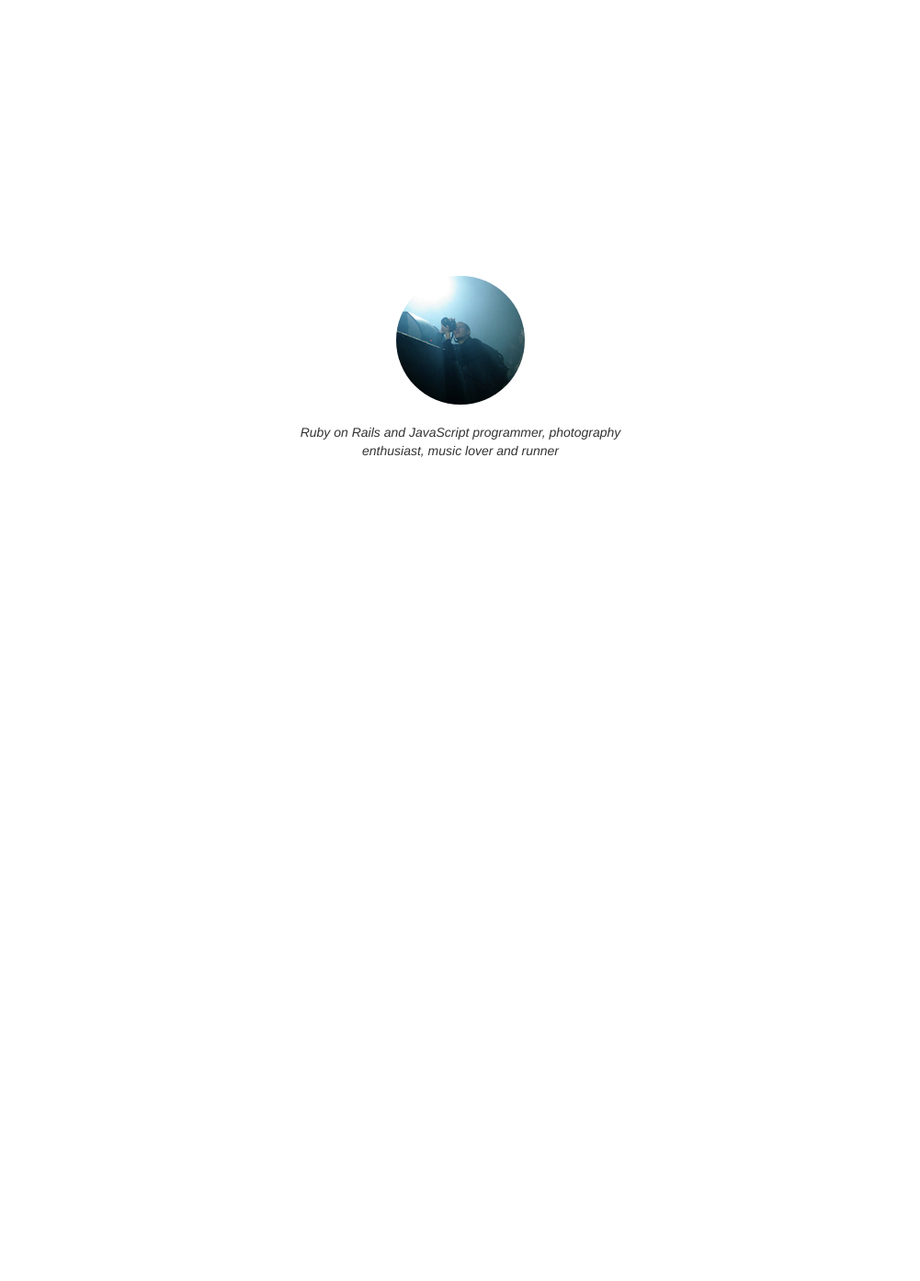
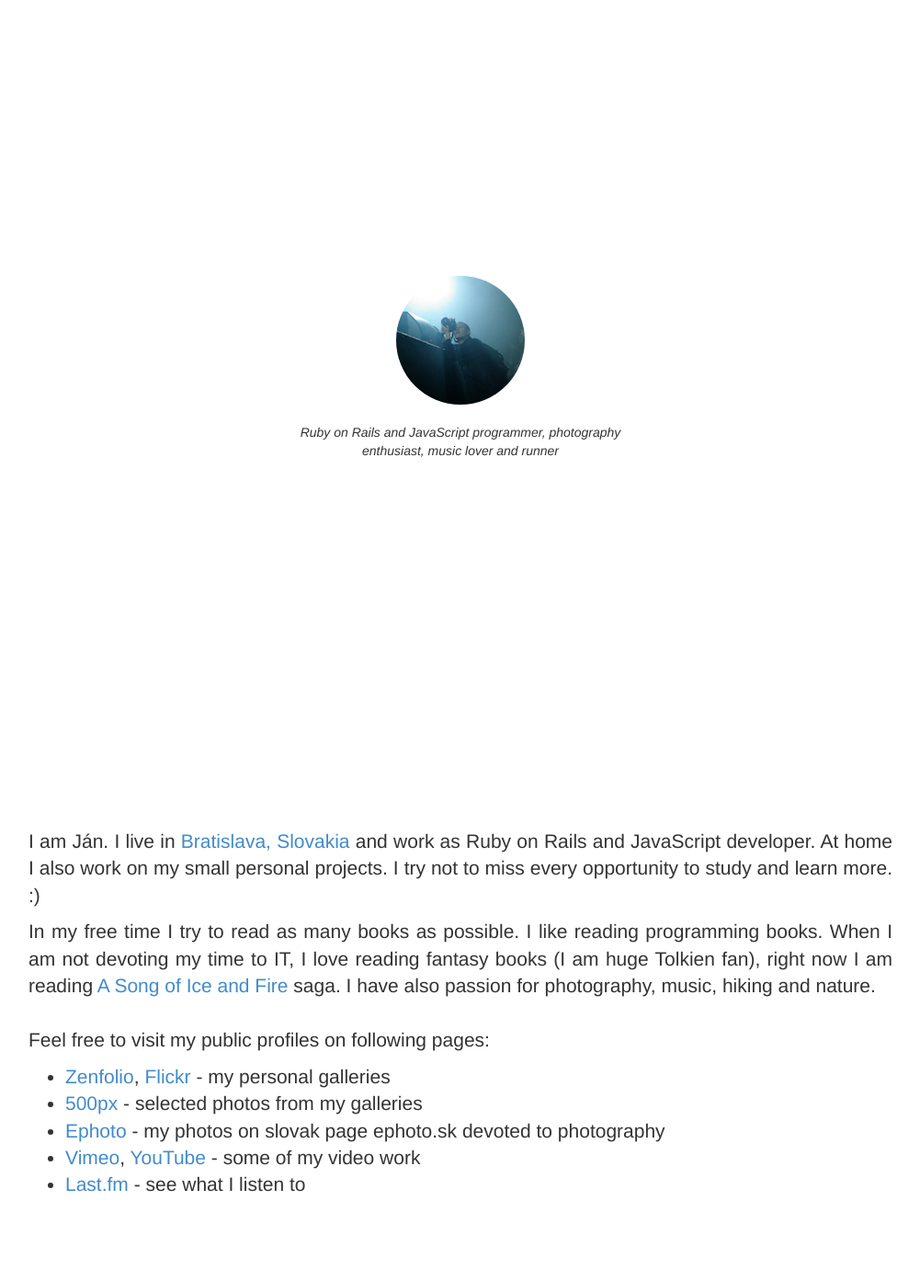
Before and after one commit to guitarman/guitarman.github.io, a Jekyll site: the page built from index.md, in a window 1280 px wide. Shown: the whole page at 92% size, without its empty margins (139-1140 px from the left). Built offline with Jekyll 4.4.1, drawn with Linux system fonts in a browser that asks for light colours; before the commit the page ends 990 px from its top, so only the background shows below that.

Commit message:
more info text from old page

```diff
--- a/index.md
+++ b/index.md
@@ -15,9 +15,52 @@ desc: guitarman's personal webpage
   </div>
 </section>
 
-<section class="more-info-section">
-  <div class="container lead">
-    <p>
-    </p>
-  </div>
+<section class="more-info">
+    <div class="container lead">
+        <p>
+            I am Ján. I live in <a href="http://goo.gl/maps/Rpkyr" target="_blank">Bratislava, Slovakia</a> and work as
+            Ruby on Rails and JavaScript developer. At home I also work on my small personal projects. I try not to miss
+            every opportunity to study and learn more. :)
+        </p>
+
+        <p>
+            In my free time I try to read as many books as possible. I like reading programming books. When I am
+            not devoting my time to IT, I love reading fantasy books (I am huge Tolkien fan), right now I am reading
+            <a href="http://en.wikipedia.org/wiki/A_Song_of_Ice_and_Fire" target="_blank">A Song of Ice and Fire</a> saga.
+            I have also passion for photography, music, hiking and nature.
+        </p>
+
+    </div>
 </section>
+
+<section class="public-pages">
+    <div class="container lead">
+        <p>
+            Feel free to visit my public profiles on following pages:
+        </p>
+        <ul>
+            <li>
+                <a href="http://guitarman.zenfolio.com" target="_blank">Zenfolio</a>,
+                <a href="http://www.flickr.com/photos/101673215@N02/sets/" target="_blank">Flickr</a>
+                - my personal galleries
+            </li>
+            <li>
+                <a href="http://500px.com/guitarman201" target="_blank">500px</a>
+                - selected photos from my galleries
+            </li>
+            <li>
+                <a href="http://www.ephoto.sk" target="_blank">Ephoto</a>
+                - my photos on slovak page ephoto.sk devoted to photography
+            </li>
+            <li>
+                <a href="http://vimeo.com/guitarman" target="_blank">Vimeo</a>,
+                <a href="http://www.youtube.com/user/guitman201/videos" target="_blank">YouTube</a>
+                - some of my video work
+            </li>
+            <li>
+                <a href="http://www.last.fm/user/guitarman201" target="_blank">Last.fm</a>
+                - see what I listen to
+            </li>
+        </ul>
+    </div>
+</section>
```
